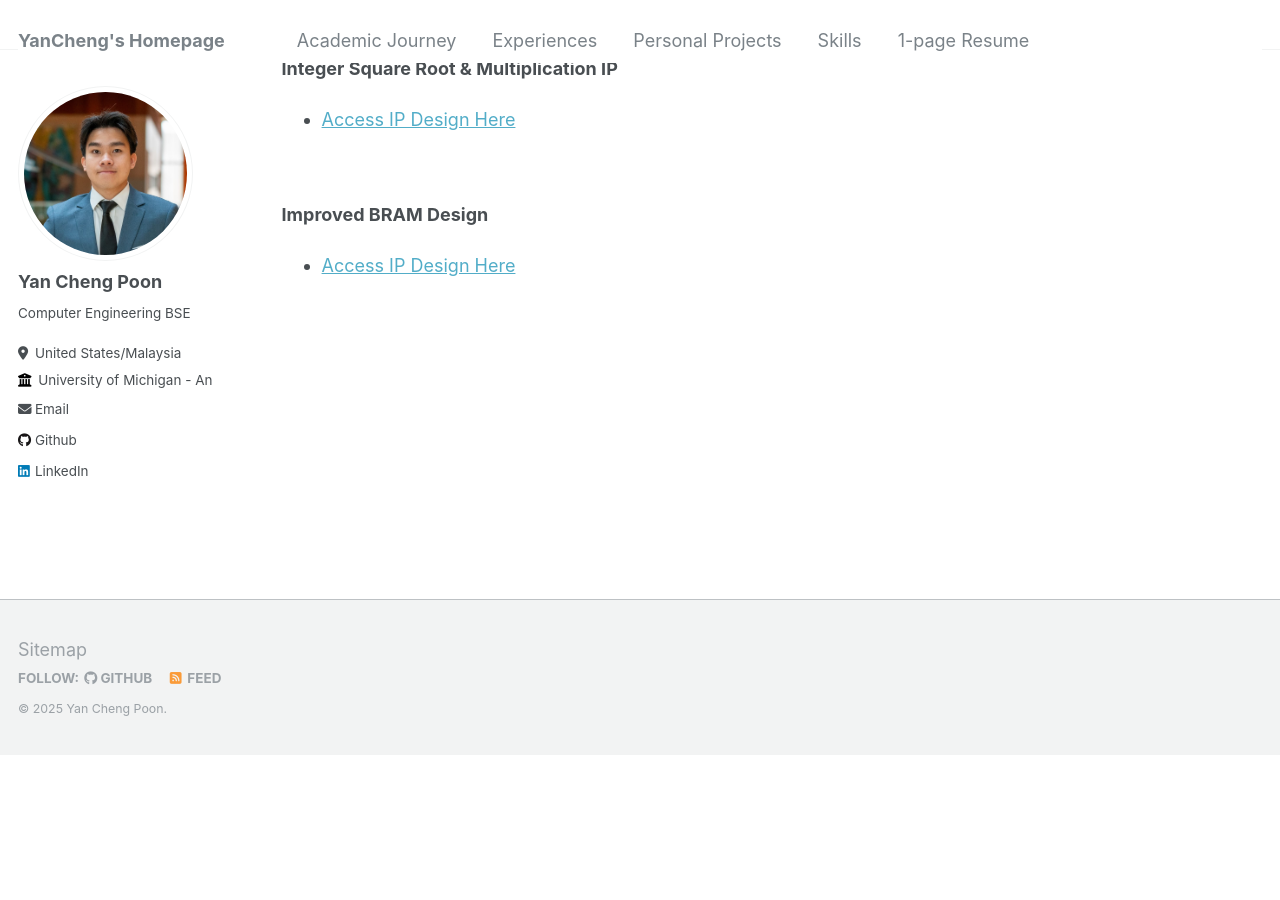
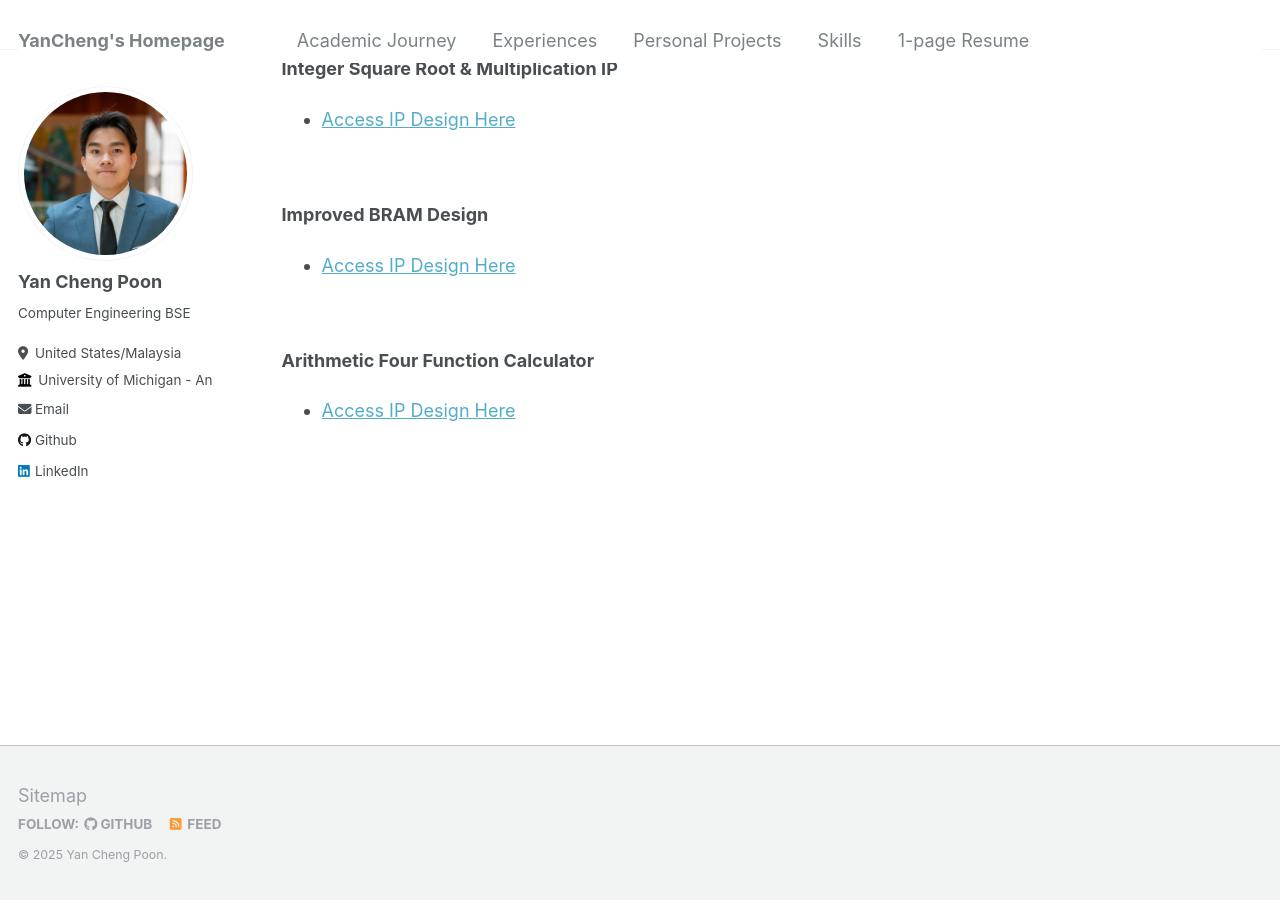
Before and after one commit to ycpoon/ycpoon.github.io, a Jekyll site: the page built from _pages/iplib.md, in a window 1280 px wide and 900 px high, scrolled down 928 px. Built offline with Jekyll 4.4.1, drawn with Linux system fonts in a browser that asks for light colours; before the commit the page ends 1683 px from its top, so only the background shows below that.

Commit message:
one more ip

```diff
--- a/_pages/iplib.md
+++ b/_pages/iplib.md
@@ -45,3 +45,8 @@ redirect_from:
 - [Access IP Design Here](https://www.edaplayground.com/x/YFYf)
 
 &nbsp;
+
+**Arithmetic Four Function Calculator**
+- [Access IP Design Here](https://www.edaplayground.com/x/EyBY)
+
+&nbsp;
```
